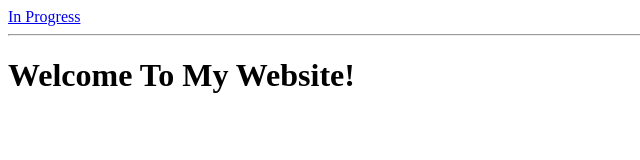
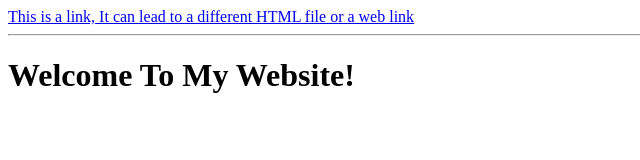
Before and after one commit to GamerShamer905/GamerShamer905.github.io, a plain HTML site: page index.html in a window 1280 px wide. Shown: the whole page, without its empty margins (0-640 px from the left). Drawn offline with Linux system fonts and the light colour scheme.

Commit message:
updating ayy

```diff
--- a/index.html
+++ b/index.html
@@ -3,7 +3,7 @@
 <title>EZ</title>
 </head>
 <body>
-<a href="#">In Progress</a>
+<a href="https://www.youtube.com/watch?v=uHgt8giw1LY">This is a link, It can lead to a different HTML file or a web link</a>
 <hr>
 <h1>Welcome To My Website!</h1>
 </body>
```
